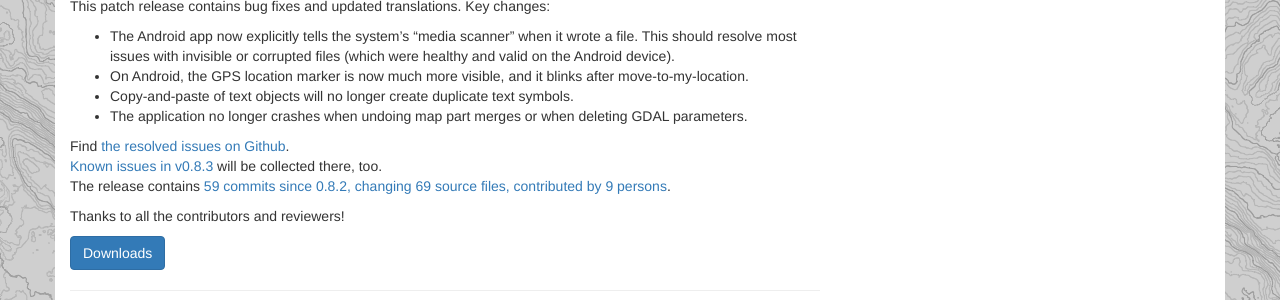
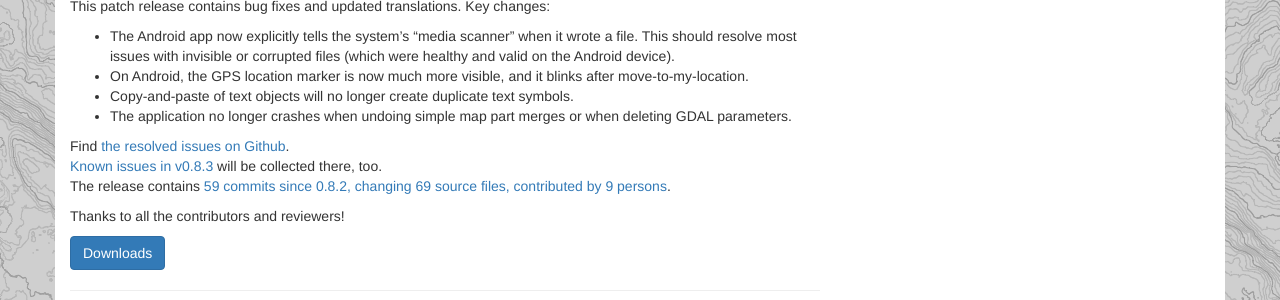
Before and after one commit to OpenOrienteering/OpenOrienteering.github.io, a Jekyll site: the page built from _posts/2018-10-22-mapper-v0.8.3-released.md, in a window 1280 px wide. Shown: the part 421-721 px from the top of the page. Built offline with Jekyll 4.4.1, drawn with Linux system fonts in a browser that asks for light colours.

Commit message:
Update 2018-10-22-mapper-v0.8.3-released.md

```diff
--- a/_posts/2018-10-22-mapper-v0.8.3-released.md
+++ b/_posts/2018-10-22-mapper-v0.8.3-released.md
@@ -14,7 +14,7 @@ This patch release contains bug fixes and updated translations. Key changes:
   This should resolve most issues with invisible or corrupted files (which were healthy and valid on the Android device).
 - On Android, the GPS location marker is now much more visible, and it blinks after move-to-my-location.
 - Copy-and-paste of text objects will no longer create duplicate text symbols.
-- The application no longer crashes when undoing map part merges or when deleting GDAL parameters.
+- The application no longer crashes when undoing simple map part merges or when deleting GDAL parameters.
 
 Find [the resolved issues on Github](https://github.com/OpenOrienteering/mapper/issues?q=milestone:v0.8.3+is:closed).
 [Known issues in v0.8.3](https://github.com/OpenOrienteering/mapper/issues?q=label:"known%20issues%20v0.8.3") will be collected there, too.
```
